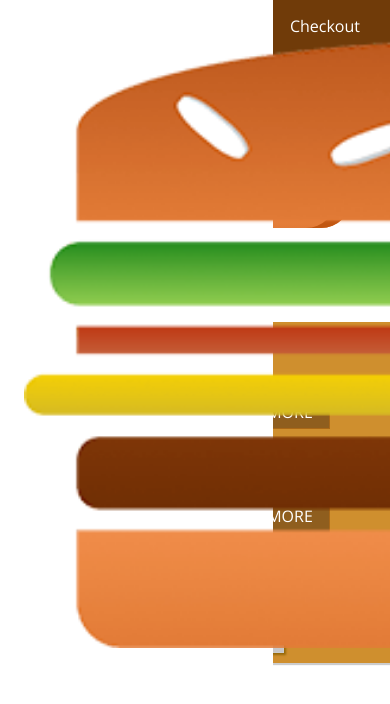
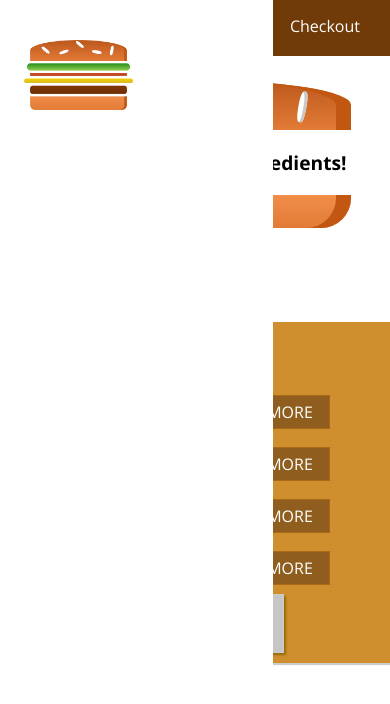
Before and after one commit to KurtTaylan/react-the-complete-guide-incl-redux, a React app in the folder burger-builder/: page / in a window 390 px wide. Shown: the top 704 px of the page. Built offline with nearby package versions, Linux system fonts and the light colour scheme.

Commit message:
Burger-builder: Adjusting on responsive design

```diff
--- a/burger-builder/src/components/Logo/Logo.css
+++ b/burger-builder/src/components/Logo/Logo.css
@@ -1,7 +1,7 @@
 .Logo {
   background-color: white;
   padding: 8px;
-  height: 80%;
+  height: 100%;
   box-sizing: border-box;
   border-radius: 5px;
 }
--- a/burger-builder/src/components/Logo/Logo.js
+++ b/burger-builder/src/components/Logo/Logo.js
@@ -3,7 +3,7 @@ import burgerLogo from '../../assests/images/burger-logo.png';
 import styledClasses from './Logo.css'
 
 const logo = (props) => (
-    <div className={styledClasses.Logo}>
+    <div className={styledClasses.Logo} style={{height: props.height}}>
         <img src={burgerLogo} alt="BurgerLogo"/>
     </div>
 );
--- a/burger-builder/src/components/Navigation/Toolbar/Toolbar.css
+++ b/burger-builder/src/components/Navigation/Toolbar/Toolbar.css
@@ -16,3 +16,7 @@
 .Toolbar nav {
   height: 100%;
 }
+
+.Logo {
+  height: 80%;
+}
--- a/burger-builder/src/components/Navigation/Toolbar/Toolbar.js
+++ b/burger-builder/src/components/Navigation/Toolbar/Toolbar.js
@@ -7,7 +7,9 @@ const toolbar = () => {
     return (
         <header className={styledClasses.Toolbar}>
             <div>MENU</div>
-            <Logo/>
+            <div className={styledClasses.Logo}>
+                <Logo/>
+            </div>
             <nav>
                 <NavigationItems/>
             </nav>
--- a/burger-builder/src/components/SideDrawer/SideDrawer.css
+++ b/burger-builder/src/components/SideDrawer/SideDrawer.css
@@ -25,3 +25,7 @@
 .Close {
   transform: translateX(-100%);
 }
+
+.Logo {
+  height: 11%;
+}
--- a/burger-builder/src/components/SideDrawer/SideDrawer.js
+++ b/burger-builder/src/components/SideDrawer/SideDrawer.js
@@ -6,7 +6,9 @@ import NavigationItems from "../Navigation/NavigationItems/NavigationItems";
 const sideDrawer = (props) => {
     return (
         <div className={styleClasses.SideDrawer}>
-            <Logo/>
+            <div className={styleClasses.Logo}>
+                <Logo/>
+            </div>
             <nav>
                 <NavigationItems/>
             </nav>
```
